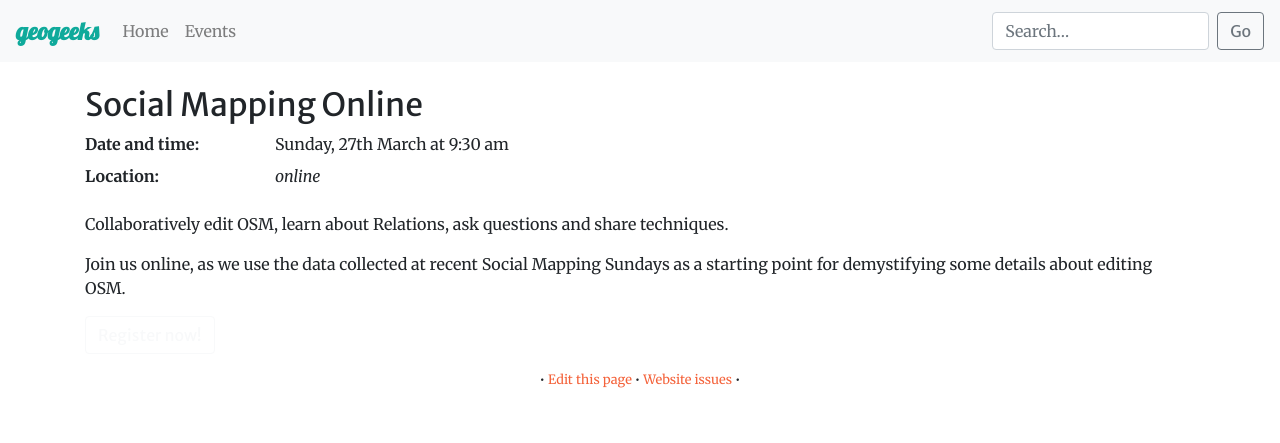
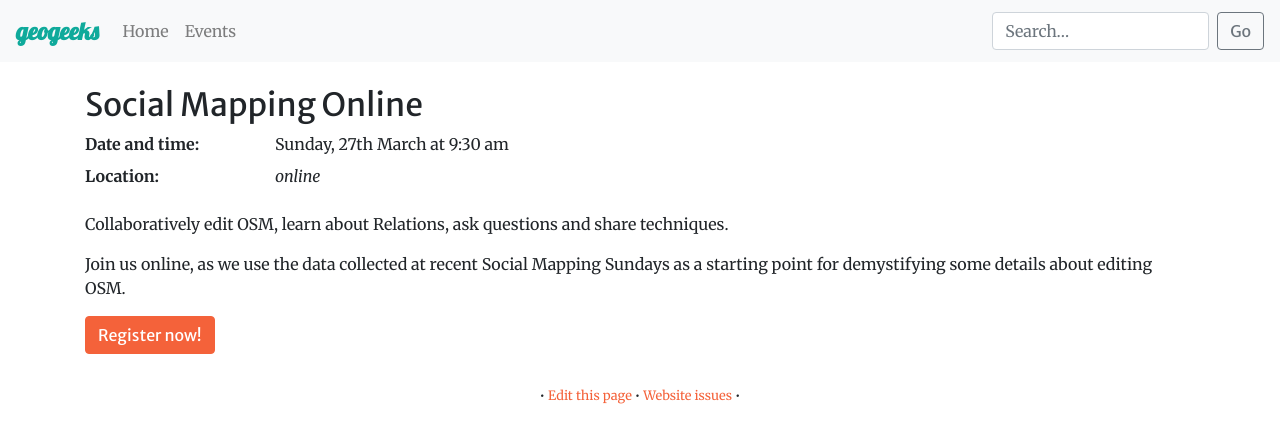
Before and after one commit to geogeeks-au/geogeeks-au.github.io, a Jekyll site: the page built from 2022/0327_online-workshop.md, in a window 1280 px wide. Shown: the top 443 px of the page. Built offline with Jekyll 4.4.1, drawn with Linux system fonts in a browser that asks for light colours; comment, search, counter and statistics services are not loaded.

Commit message:
Event layout: fix button display

```diff
--- a/_layouts/event.html
+++ b/_layouts/event.html
@@ -22,7 +22,7 @@ layout: plain
 {{ content }}
 
 {% if page.registration_url %}
-    <p class="m-0 lead">
-        <a href="{{ page.registration_url }}" class="btn btn-outline-light">Register now!</a>
+    <p>
+        <a href="{{ page.registration_url }}" class="btn btn-primary">Register now!</a>
     </p>
 {% endif %}
```
